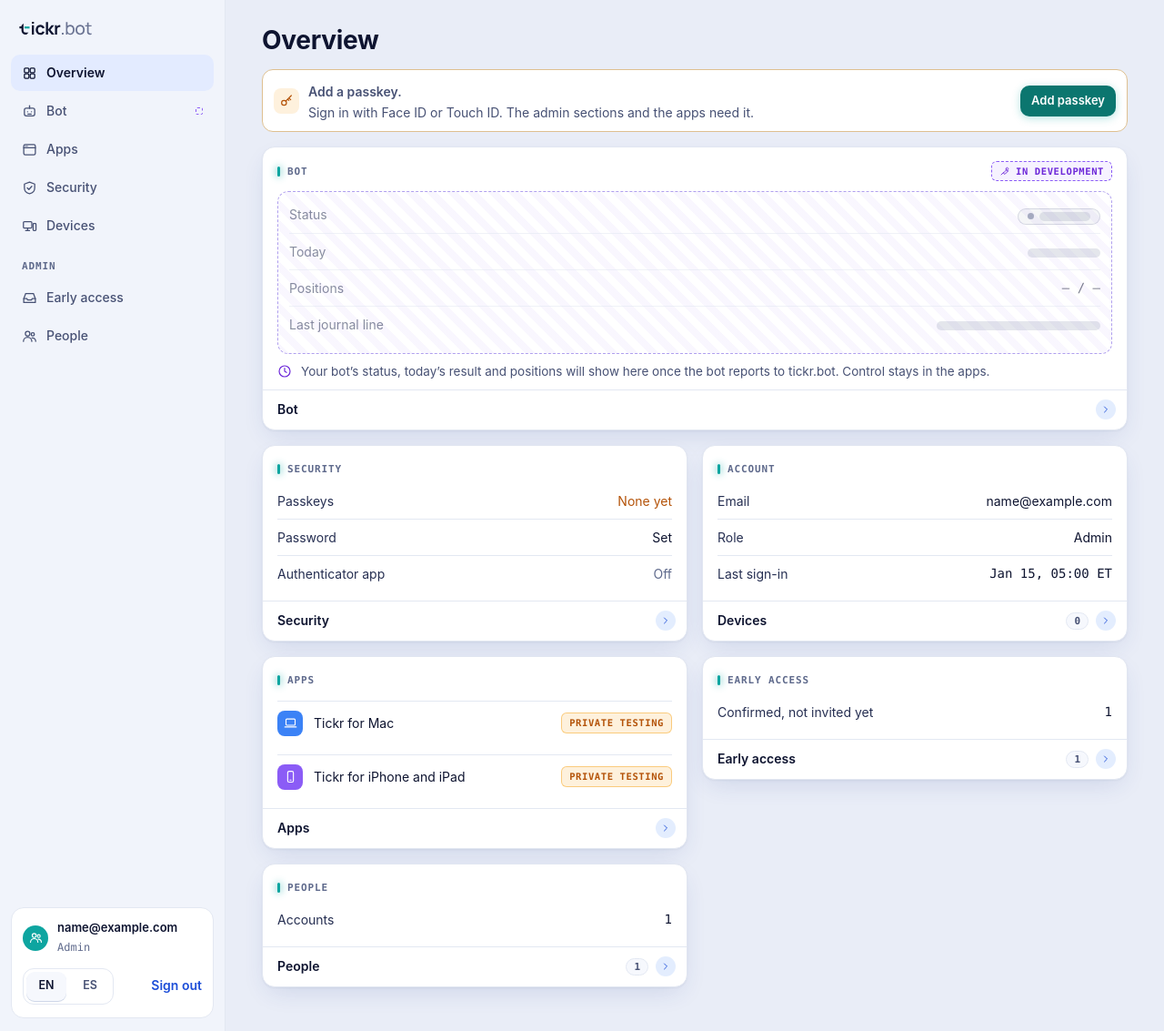
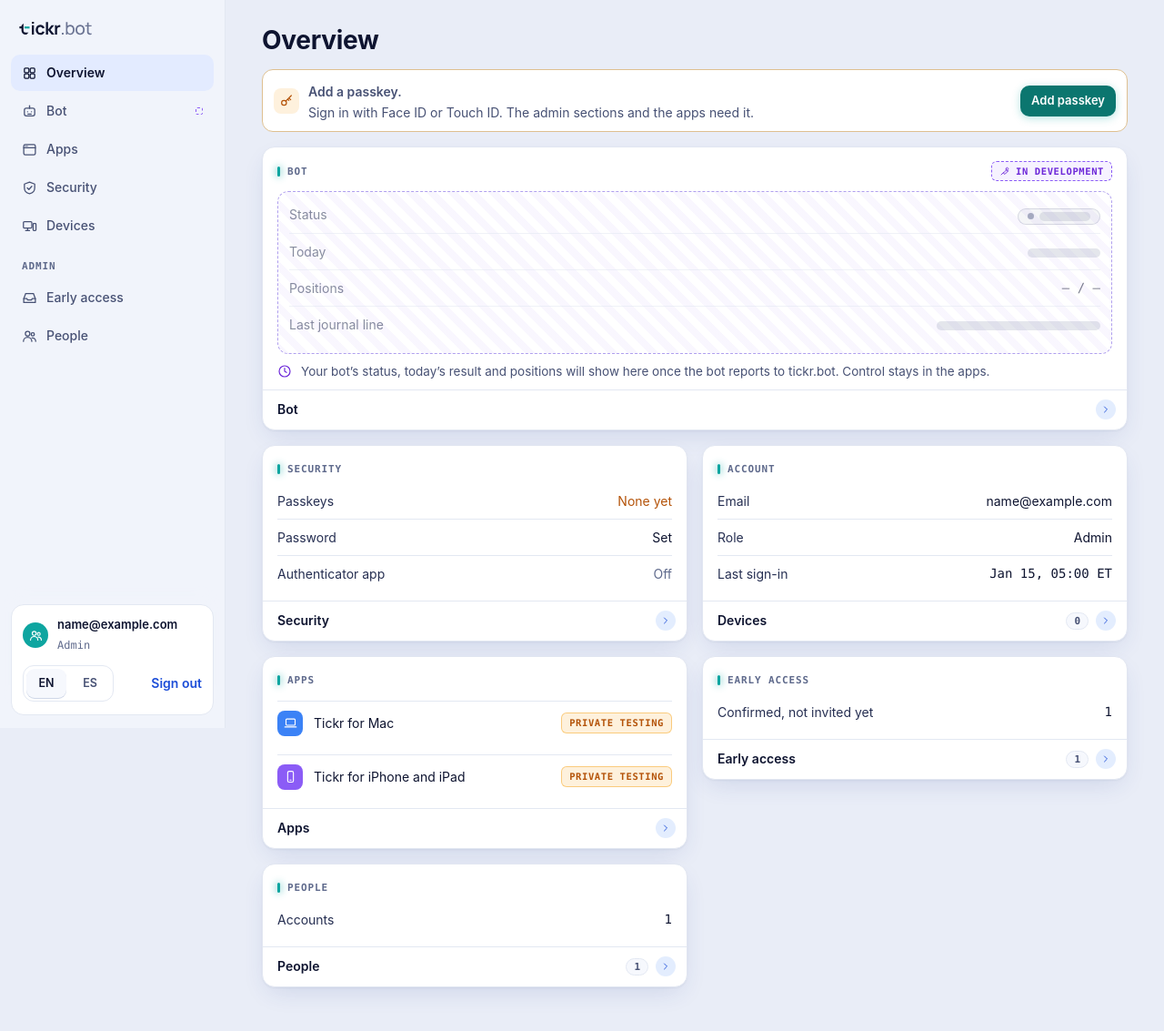
Before and after one commit to tickr-devs/tickr-web, a Django app: page /app in a window 1280 px wide. Shown: the whole page at 91% size. Run offline with Django 4.2, Linux system fonts and the light colour scheme; a user stored in the database is signed in; tables that the repository leaves empty hold one stand-in row (values such as "Sample post"); data that the repository does not hold is empty; parts of the project's set-up code (start-up, migrations or seed data) failed here and were passed over.

Commit message:
Keep the cabinet side bar in the window so the account chip is always visible
The side bar grew with the page, so on a long page its account chip sat
below the window. It is now sticky at the window height and scrolls on
its own, with the chip pinned at its bottom; the phone menu sheet also
scrolls inside the window.

Co-Authored-By: Claude Opus 5.5 <noreply@anthropic.com>
Claude-Session: https://claude.ai/code/session_01DSNnz5G6wigR7V8j88echc

```diff
--- a/web/tickrweb/static/web/app.css
+++ b/web/tickrweb/static/web/app.css
@@ -199,10 +199,11 @@ input[type=checkbox]{width:18px;height:18px;margin:0;accent-color:var(--prim);ve
   .h1{font-size:30px}
 }
 
-/* Signed-in shell: side bar + content; on a phone a top bar with the menu (a <details>, no script) */
+/* Signed-in shell: side bar + content (the side bar stays in the window and keeps the account chip at its bottom); on a phone a top bar with the menu (a <details>, no script) */
 .shell{display:flex;min-height:100vh}
-.sbar{flex:0 0 248px;display:flex;flex-direction:column;gap:2px;padding:14px 12px;border-right:1px solid var(--line);background:var(--side)}
+.sbar{flex:0 0 248px;position:sticky;top:0;align-self:flex-start;height:100vh;height:100dvh;overflow-y:auto;overscroll-behavior:contain;display:flex;flex-direction:column;gap:2px;padding:14px 12px;border-right:1px solid var(--line);background:var(--side)}
 .sbar>.wm{padding:2px 8px 12px}
+.sbar>.me{position:sticky;bottom:0;box-shadow:0 -12px 12px var(--side)}
 .navi{display:flex;align-items:center;gap:10px;min-height:40px;padding:0 12px;border-radius:10px;color:var(--mut);font:500 14px/1.2 var(--text)}
 .navi svg{width:17px;height:17px;flex-shrink:0}
 .navi:hover{background:var(--sel);color:var(--tx)}
@@ -210,7 +211,7 @@ input[type=checkbox]{width:18px;height:18px;margin:0;accent-color:var(--prim);ve
 .navi .n{margin-left:auto;font:600 11px var(--mono);color:var(--dim)}
 .navi .dv{margin-left:auto;width:8px;height:8px;border-radius:2px;border:1px dashed var(--violet)}
 .ngrp{margin:16px 12px 6px}
-.me{display:flex;flex-direction:column;gap:10px;margin-top:auto;padding:12px;border-radius:14px;border:1px solid var(--line);background:var(--card)}
+.me{display:flex;flex-direction:column;gap:10px;margin-top:auto;flex-shrink:0;padding:12px;border-radius:14px;border:1px solid var(--line);background:var(--card)}
 .me .who{display:flex;align-items:center;gap:10px;min-width:0}
 .me b{display:block;font-size:13px;font-weight:600;overflow-wrap:anywhere}
 .me .ft{display:flex;align-items:center;justify-content:space-between;gap:8px;flex-wrap:wrap}
@@ -228,7 +229,7 @@ input[type=checkbox]{width:18px;height:18px;margin:0;accent-color:var(--prim);ve
   .mtop details>summary{list-style:none;display:grid;place-items:center;width:44px;height:44px;border-radius:12px;border:1px solid var(--line2);background:var(--card);color:var(--tx);cursor:pointer}
   .mtop details>summary::-webkit-details-marker{display:none}
   .mtop details>summary svg{width:18px;height:18px}
-  .msheet{position:absolute;left:12px;right:12px;top:64px;display:flex;flex-direction:column;gap:2px;padding:8px 10px;border-radius:16px;border:1px solid var(--line2);background:var(--card);box-shadow:var(--shadow)}
+  .msheet{position:absolute;left:12px;right:12px;top:64px;display:flex;flex-direction:column;gap:2px;padding:8px 10px;border-radius:16px;border:1px solid var(--line2);background:var(--card);box-shadow:var(--shadow);max-height:calc(100dvh - 76px);overflow-y:auto;overscroll-behavior:contain}
   .msheet .me{margin-top:10px}
   .content{padding:18px 16px 40px}
   .grid2,.grid3{grid-template-columns:minmax(0,1fr)}
```
